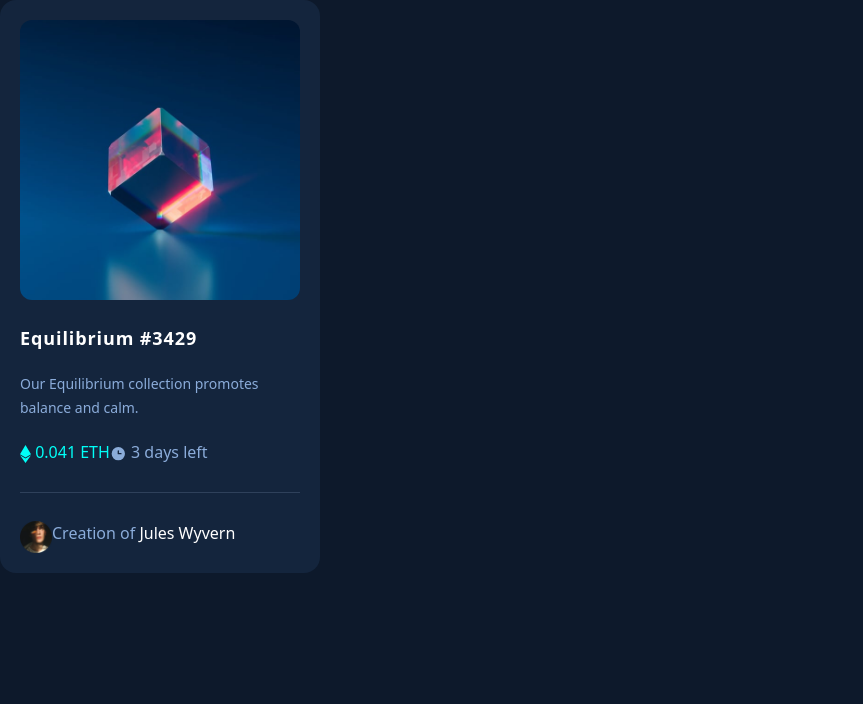
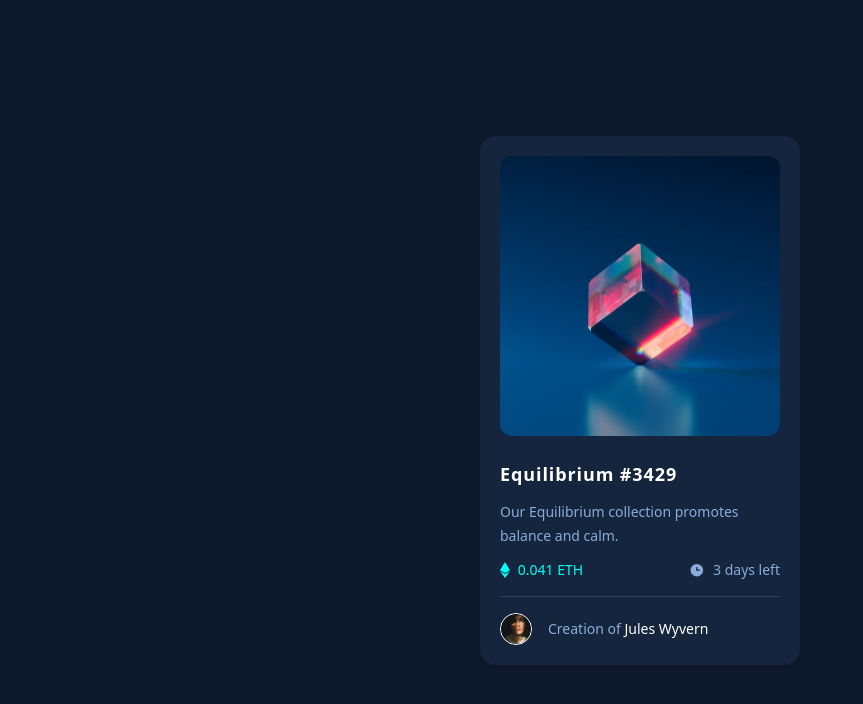
Before and after one commit to Fabianthorsen/nft-preview-card-component, a website: page index.html in a window 1280 px wide. Shown: the whole page, without its empty margins (0-863 px from the left). Drawn offline with Linux system fonts and the light colour scheme.

Commit message:
finish styling

```diff
--- a/index.html
+++ b/index.html
@@ -15,30 +15,34 @@
 
 <body class="bg-main">
   <main>
-    <div>
-      <div class="bg-card w-80 p-5 rounded-2xl">
+    <div class="flex h-screen">
+      <div class="bg-card w-80 p-5 rounded-2xl m-auto">
         <img class="rounded-xl mb-6" src="./images/image-equilibrium.jpg" alt="equilibrium" />
 
-        <h1 class="text-white my-3 text-lg font-semibold tracking-wider">
+        <h1 class="text-white text-lg font-semibold tracking-wider">
           Equilibrium #3429
         </h1>
-        <p class="font-light leading-6 my-5 text-sm">
+        <p class="font-light leading-6 my-3 text-sm">
           Our Equilibrium collection promotes balance and calm.
         </p>
-        <div class="flex">
-          <p class="text-cyan">
-            <img class="inline-block" src="./images/icon-ethereum.svg" alt="eth">
-            0.041 ETH
-          </p>
-          <p>
-            <img class="inline-block" src="./images/icon-clock.svg" alt="clock">
-            3 days left
-          </p>
+        <div class="flex items-center justify-between text-sm">
+          <div class="text-cyan flex items-center">
+            <img class="h-4 mr-2" src="./images/icon-ethereum.svg" alt="eth">
+            <p>
+              0.041 ETH
+            </p>
+          </div>
+          <div class="flex items-center">
+            <img class="h-4 mr-2" src="./images/icon-clock.svg" alt="clock">
+            <p>
+              3 days left
+            </p>
+          </div>
         </div>
-        <hr class="bg-dark-blue my-7 h-px border-none">
-        <div class="flex">
-          <img class="w-8" src="./images/image-avatar.png" alt="avatar">
-          <p>
+        <hr class="bg-dark-blue my-4 h-px border-none">
+        <div class="flex items-center">
+          <img class="mr-4 w-8 border rounded-full border-white" src="./images/image-avatar.png" alt="avatar">
+          <p class="text-sm">
             Creation of <span class="text-white">Jules Wyvern</span>
           </p>
         </div>
```
Also changed, not shown: output.css.
